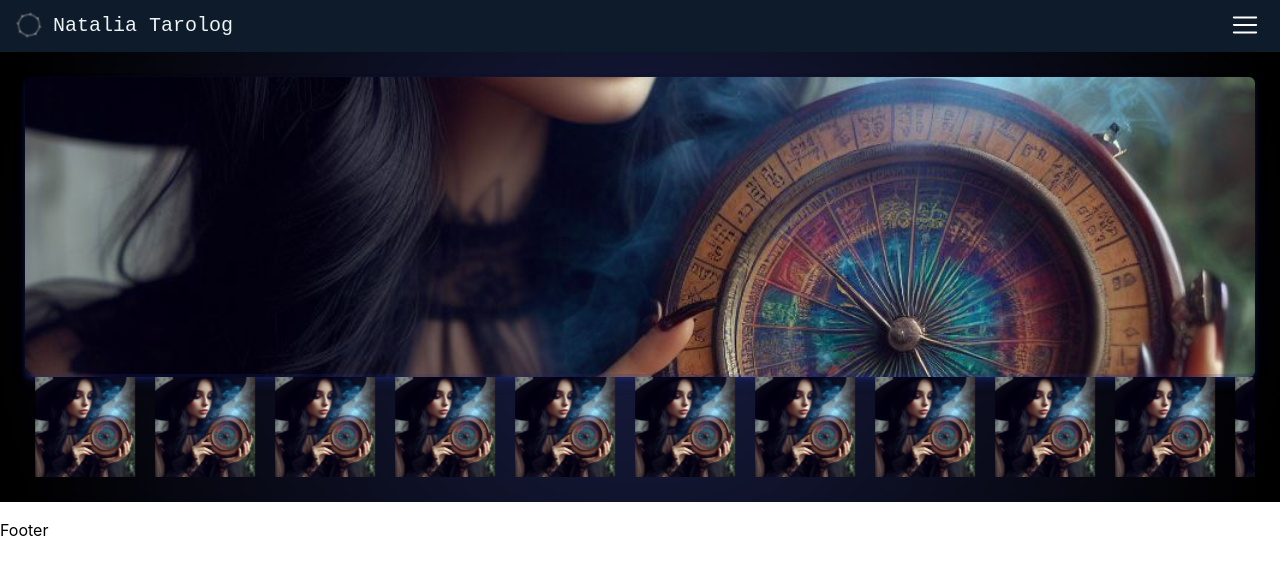
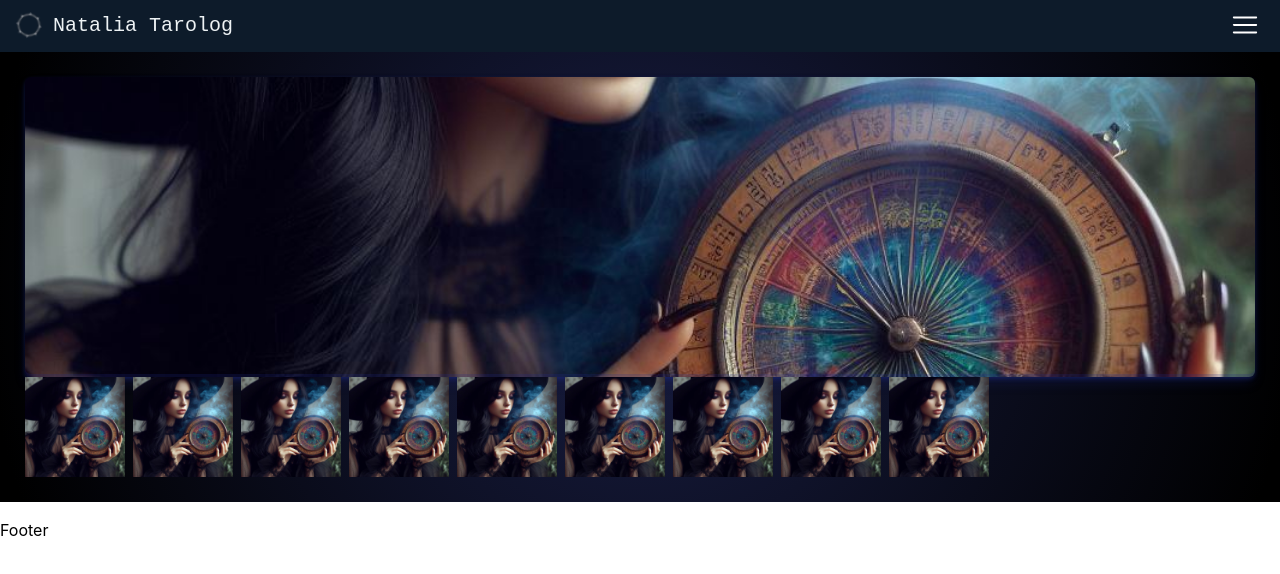
Before and after one commit to INRGI/natalia.tarolog_.website, a React (Vite) app: page / in a window 1280 px wide. Shown: the top 574 px of the page. Built offline with nearby package versions, Linux system fonts and the light colour scheme; a web font is replaced by a local one.

Commit message:
Update carousel

```diff
--- a/src/components/Slider/Slider.jsx
+++ b/src/components/Slider/Slider.jsx
@@ -25,7 +25,7 @@ const items = [
 
 const Slider = () => {
   return (
-      <AliceCarousel autoWidth={true} responsive={responsive} infinite={true} mouseTracking items={items} autoPlay={true} disableButtonsControls={true} disableDotsControls={true} />
+      <AliceCarousel animationDuration={1300} transition={1000} autoWidth={true} responsive={responsive} infinite={true} mouseTracking items={items} autoPlay={true} disableButtonsControls={true} disableDotsControls={true} />
   );
 }
 
--- a/src/components/Slider/Slider.styled.jsx
+++ b/src/components/Slider/Slider.styled.jsx
@@ -6,6 +6,10 @@ export const SliderContainer = styled.div`
 `;
 
 export const Image = styled.img`
-    padding-left: 10px;
-    padding-right: 10px;
+    padding-left: 8px;
+    padding-right: 8px;
+
+    &:first-child {
+        padding-left: 0;
+    }
 `;
```
